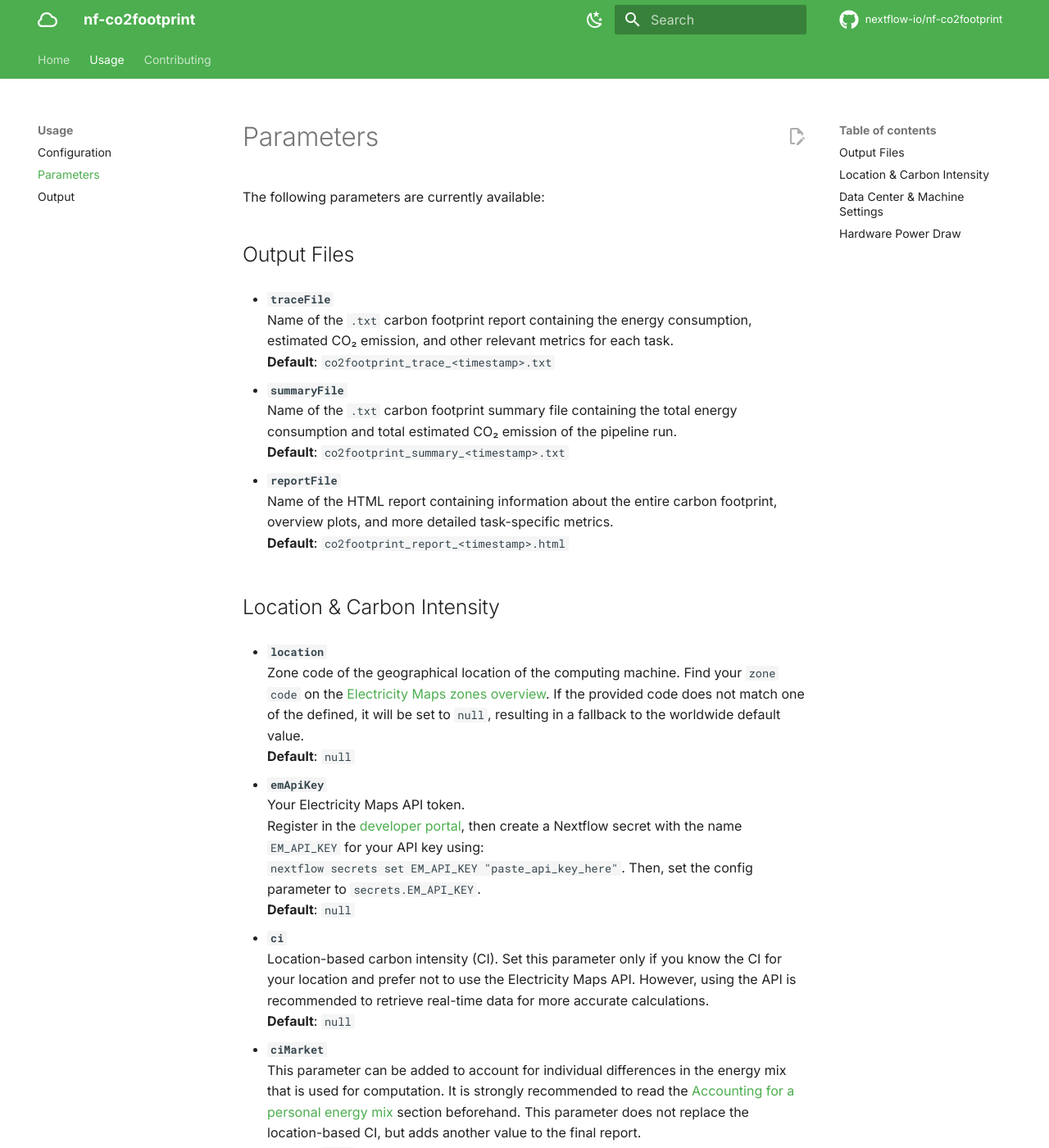
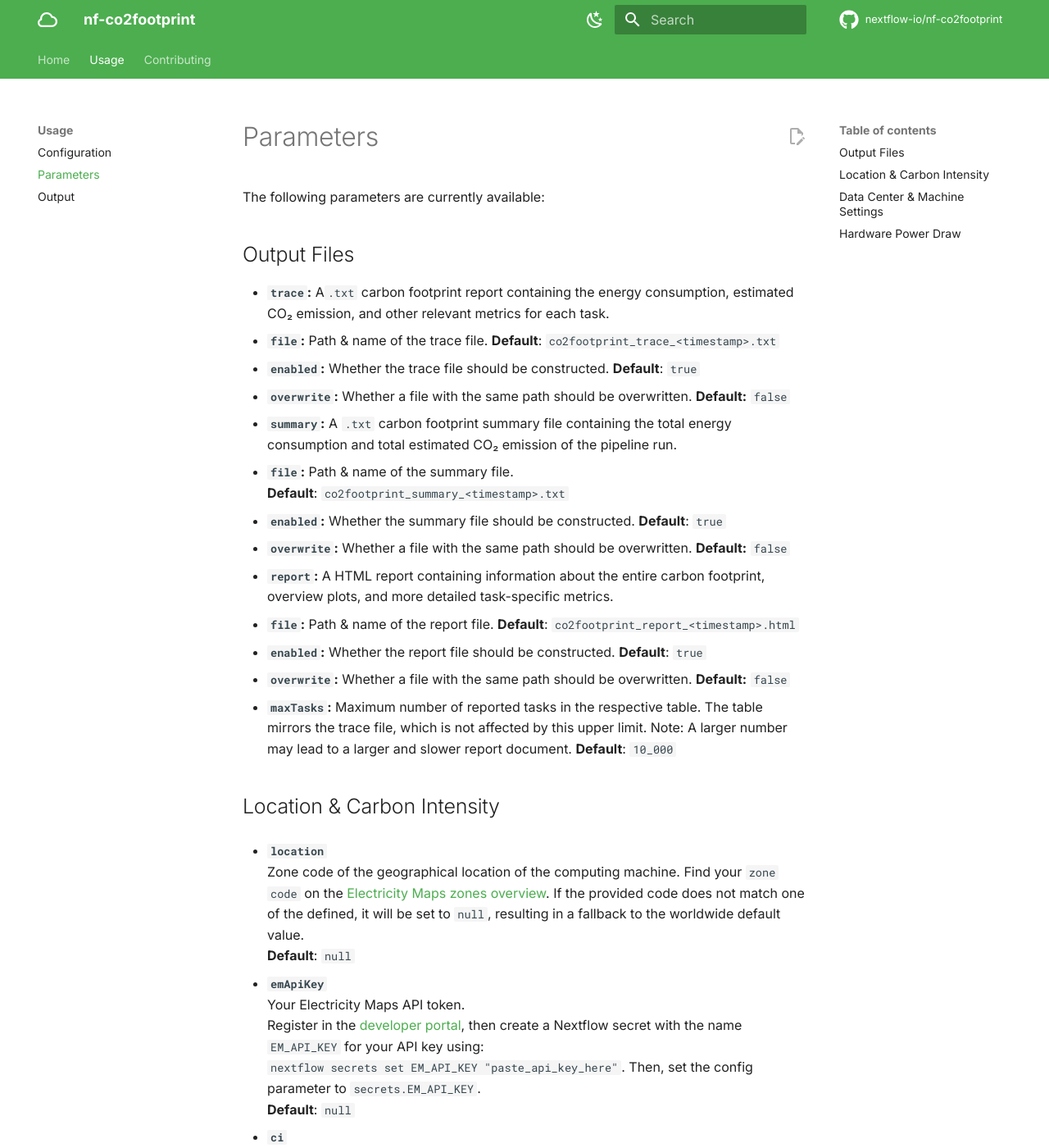
Before and after one commit to nextflow-io/nf-co2footprint, an MkDocs documentation site: the page built from docs/usage/parameters.md, in a window 1280 px wide and 1400 px high. Shown: the whole window at 82% size. Built offline with MkDocs 1.6.1 and Material for MkDocs 9.7.7, drawn with Linux system fonts in a browser that asks for light colours; comment, search, counter and statistics services are not loaded.

Commit message:
Documentation: Added new configuration options to parameters.md and configuration.md
Signed-off-by: JosuaCarl <josua.carl@uni-tuebingen.de>

```diff
--- a/docs/usage/parameters.md
+++ b/docs/usage/parameters.md
@@ -7,17 +7,43 @@ The following parameters are currently available:
 
 ## Output Files
 
-- **`traceFile`**
-  Name of the `.txt` carbon footprint report containing the energy consumption, estimated CO₂ emission, and other relevant metrics for each task.
-  **Default**: `co2footprint_trace_<timestamp>.txt`
+- **`trace`:**
+  A`.txt` carbon footprint report containing the energy consumption, estimated CO₂ emission, and other relevant metrics for each task.
+  - **`file`:**
+    Path & name of the trace file.
+    **Default**: `co2footprint_trace_<timestamp>.txt`
+  - **`enabled`:**
+    Whether the trace file should be constructed.
+    **Default**: `true`
+  - **`overwrite`:**
+    Whether a file with the same path should be overwritten.
+    **Default:** `false`
 
-- **`summaryFile`**
-  Name of the `.txt` carbon footprint summary file containing the total energy consumption and total estimated CO₂ emission of the pipeline run.
-  **Default**: `co2footprint_summary_<timestamp>.txt`
+- **`summary`:**
+  A `.txt` carbon footprint summary file containing the total energy consumption and total estimated CO₂ emission of the pipeline run.
+  - **`file`:**
+    Path & name of the summary file.
+    **Default**: `co2footprint_summary_<timestamp>.txt`
+  - **`enabled`:**
+    Whether the summary file should be constructed.
+    **Default**: `true`
+  - **`overwrite`:**
+    Whether a file with the same path should be overwritten.
+    **Default:** `false`
 
-- **`reportFile`**
-  Name of the HTML report containing information about the entire carbon footprint, overview plots, and more detailed task-specific metrics.
-  **Default**: `co2footprint_report_<timestamp>.html`
+- **`report`:**
+  A HTML report containing information about the entire carbon footprint, overview plots, and more detailed task-specific metrics.
+  - **`file`:**
+    Path & name of the report file.
+    **Default**: `co2footprint_report_<timestamp>.html`
+  - **`enabled`:** Whether the report file should be constructed.
+    **Default**: `true`
+  - **`overwrite`:**
+    Whether a file with the same path should be overwritten.
+    **Default:** `false`
+  - **`maxTasks`:**
+    Maximum number of reported tasks in the respective table. The table mirrors the trace file, which is not affected by this upper limit. Note: A larger number may lead to a larger and slower report document.
+    **Default**: `10_000`
 
 ## Location & Carbon Intensity
 
```
Also changed, not shown: docs/usage/configuration.md (+20 -12 lines).
